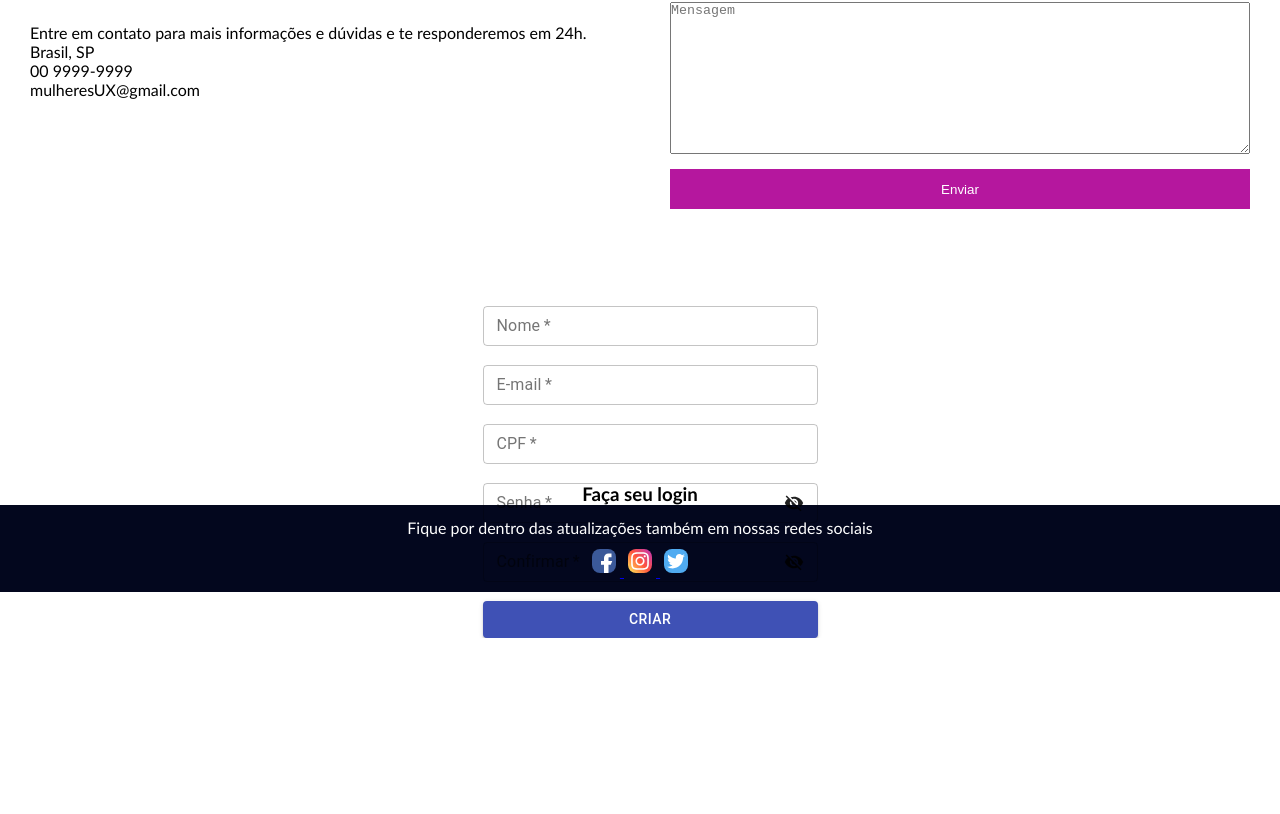
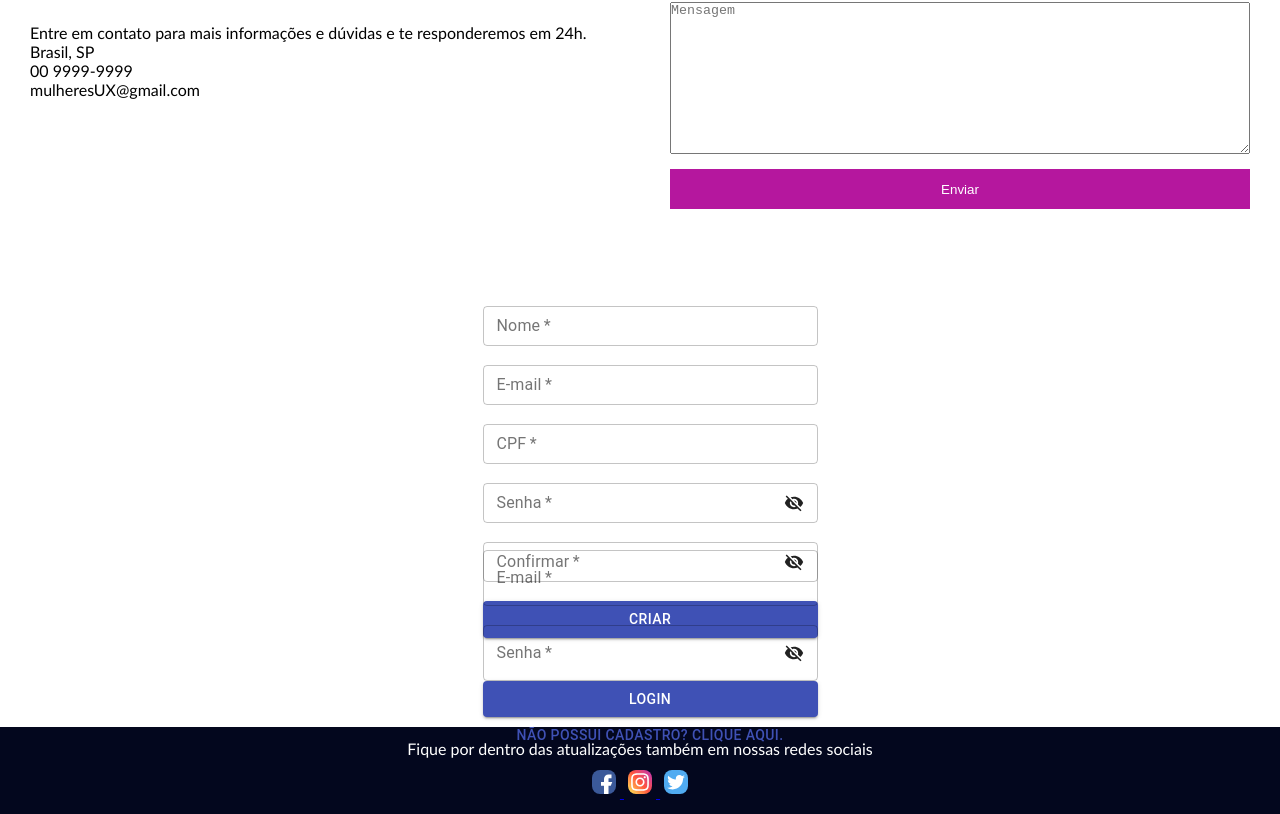
Before and after one commit to Monakairine/ProviWomanReact, a React (Create React App) app: page / in a window 1280 px wide. Shown: the part 1962-2776 px from the top of the page. Before the commit the page ends 2600 px from the top, so only its background shows below. Built offline with nearby package versions, Linux system fonts and the light colour scheme.

Commit message:
criando-area-login

```diff
--- a/src/Components/RegisterPage/LoginPage.js
+++ b/src/Components/RegisterPage/LoginPage.js
@@ -1,20 +1,107 @@
-import React from 'react'
+
+import React from 'react';
+import { useForm } from '../Hooks/UseForm'
+import { TextField, Button } from '@material-ui/core'
+import VisibilityOffIcon from '@material-ui/icons/VisibilityOff'
+import VisibilityIcon from '@material-ui/icons/Visibility'
+import styled from 'styled-components'
+
+const FormInputsLoginPage = styled.form`
+display: flex;
+flex-direction: column;
+height: 20vh;
+width: 335px;
+justify-content: space-around;
+margin-top: 20%;
+margin-left: 3%;
+margin-bottom: 5%;
+`;
 
 
+function LoginPage() {
+  const [showPassword, setShowPassword] = React.useState(false)
 
-class LoginPage extends React.Component {
+  const { form, onChange } = useForm({
+    email: "",
+    password: "",
+  })
 
-    render() {
-       return (
-            <div>
+  const handleInputChange = (event) => {
+    const {value, name} = event.target
 
-    <h3>Faça seu login</h3>
+    onChange(value, name)
+  }
 
+  const handleSubmit = (event) => {
+    console.log('chamou a função')
 
+   }
 
-            </div>
-        )
+  const handleShowPassword = () => {
+    if (showPassword) {
+      setShowPassword(false)
+    } else {
+      setShowPassword(true)
+      }
+    }
 
-    }
+    return (
+    <div>
+        <FormInputsLoginPage onSubmit={handleSubmit}>
+          <TextField
+            value={form.email}
+            onChange={handleInputChange}
+            variant='outlined'
+            label='E-mail'
+            placeholder='email@email.com'
+            name='email'
+            type='email'
+            pattern='[a-z0-9._%+-]+@[a-z0-9.-]+.[a-z]{2,}'
+            required
+          />
+          <br/>
+          <TextField
+            value={form.password}
+            onChange={handleInputChange}
+            variant= 'outlined'
+            label='Senha'
+            placeholder='Mínimo 6 caracteres'
+            minlength="6"
+            name='password'
+            required
+            type={showPassword ? 'text' : 'password'}
+            InputProps={{
+              endAdornment: (
+              showPassword ? (
+                <VisibilityIcon
+                  onClick={handleShowPassword}
+                  fontSize={'small'}
+                /> ) : (
+                <VisibilityOffIcon
+                  onClick={handleShowPassword}
+                  fontSize={'small'}
+                />
+                )
+              ),
+            }}
+          />
+
+          <Button
+            variant='contained'
+            color="primary"
+            type="submit"
+          >
+            LOGIN
+          </Button>
+          <Button
+            color="primary"
+                     >
+            Não possui cadastro?
+            Clique aqui.
+          </Button>
+
+          </FormInputsLoginPage>
+  </div>
+  );
 }
-export default LoginPage
+export default LoginPage;
--- a/src/Components/RegisterPage/Register.js
+++ b/src/Components/RegisterPage/Register.js
@@ -6,7 +6,7 @@ import styled from 'styled-components'
 import { useForm } from '../Hooks/UseForm'
 
 
- const FormInputsSignUp = styled.form`
+const FormInputs = styled.form`
 display: flex;
 flex-direction: column;
 height: 20vh;
@@ -16,7 +16,6 @@ import { useForm } from '../Hooks/UseForm'
 margin-left: 3%;
 margin-bottom: 5%;
 `;
-
 
 function Register() {
     const [showPassword, setShowPassword] = React.useState(false)
@@ -29,7 +28,6 @@ function Register() {
     })
 
 
-    // const history = useHistory()
 
     const handleInputChange = (event) => {
       const {value, name} = event.target
@@ -40,10 +38,10 @@ function Register() {
     const handleSubmit = (event) => {
       event.preventDefault()
 
-    //   signUp(form, history)
+
     }
 
-    // Função para mostrar a senha ou não
+
     const handleShowPassword = () => {
       if (showPassword) {
         setShowPassword(false)
@@ -51,12 +49,9 @@ function Register() {
         setShowPassword(true)
         }
       }
-
-
     return (
         <div>
-        <FormInputsSignUp onSubmit={handleSubmit}>
-
+        <FormInputs onSubmit={handleSubmit}>
             <TextField
             value={form.name}
             onChange={handleInputChange}
@@ -157,7 +152,7 @@ function Register() {
           >
             CRIAR
           </Button>
-        </FormInputsSignUp>
+        </FormInputs>
       </div>
     );
   }
```
Lines whose indentation alone changed are shown as unchanged.
